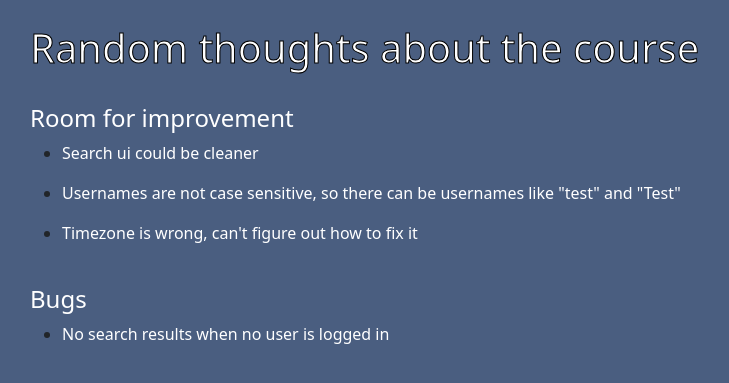
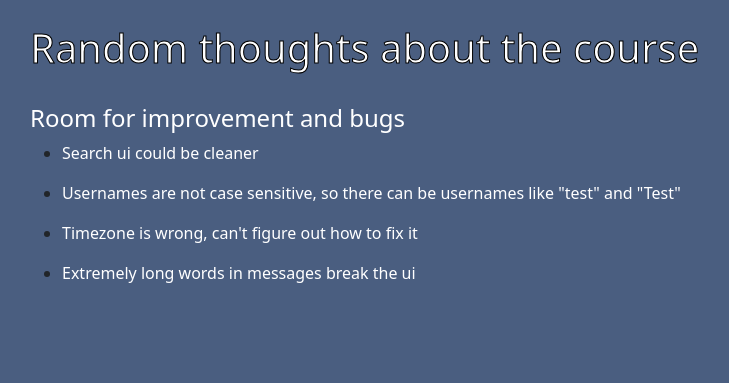
Before and after one commit to JerryTammi/ChatAppTsoha, a Flask app: page /about in a window 1280 px wide. Shown: the part 56-439 px from the top of the page, without its empty margins (52-781 px from the left). Run offline with Flask 2, Linux system fonts and the light colour scheme.

Commit message:
cleaning code

```diff
--- a/routes.py
+++ b/routes.py
@@ -34,10 +34,7 @@ def login():
 		if users.login(username, password):
 			if is_user_banned():
 				return redirect("/banned")
-			list = threads.get_list_of_threads()
-			admin = users.check_if_admin(users.user_id())
-			subsections = thread_subsections.get_list_of_subsections()
-			return render_template("index.html", list_of_threads = list, admin = admin, subsections = subsections)
+			return redirect("/")
 		else:
 			error_statement = "Username and password don't match!"
 			return render_template("login.html",
@@ -154,7 +151,7 @@ def send():
 		thread_id = request.form.get("id")
 		if len(content) == 0:
 			return redirect("thread/" + str(thread_id))
-		if len(content) > 5000:
+		if len(content) > 1000:
 			return redirect("thread/" + str(thread_id))
 		if not messages.new_message(content, thread_id):
 			error_statement = "Something went wrong..."
@@ -341,7 +338,7 @@ def banned():
 		return render_template("banned.html", appeal = appeal)
 	if request.method == "POST":
 		appeal_content = request.form.get("appeal_content")
-		if len(appeal_content) == 0 or len(appeal_content) > 5000:
+		if len(appeal_content) == 0 or len(appeal_content) > 1000:
 			return redirect("/banned")
 		ban_appeals.new_appeal(appeal_content, user_id)
 		return redirect("/banned")
--- a/templates/about.html
+++ b/templates/about.html
@@ -11,16 +11,12 @@
     </div>
     <br/>
     <div class = "container">
-      <h4>Room for improvement</h4>
+      <h4>Room for improvement and bugs</h4>
       <ul>
         <li><p>Search ui could be cleaner</p></li>
         <li><p>Usernames are not case sensitive, so there can be usernames like "test" and "Test"</p></li>
         <li><p>Timezone is wrong, can't figure out how to fix it</p></li>
-      </ul>
-      <br/>
-      <h4>Bugs</h4>
-      <ul>
-        <li><p>No search results when no user is logged in</p></li>
+        <li><p>Extremely long words in messages break the ui</p></li>
       </ul>
       <br/>
     </div>
--- a/users.py
+++ b/users.py
@@ -29,7 +29,7 @@ def logout():
 	del session["user_id"]
 
 def user_id():
-	return session.get("user_id",0)
+	return session.get("user_id", 0)
 
 def get_username(id):
 	sql = "SELECT username FROM users WHERE id=:id"
```
